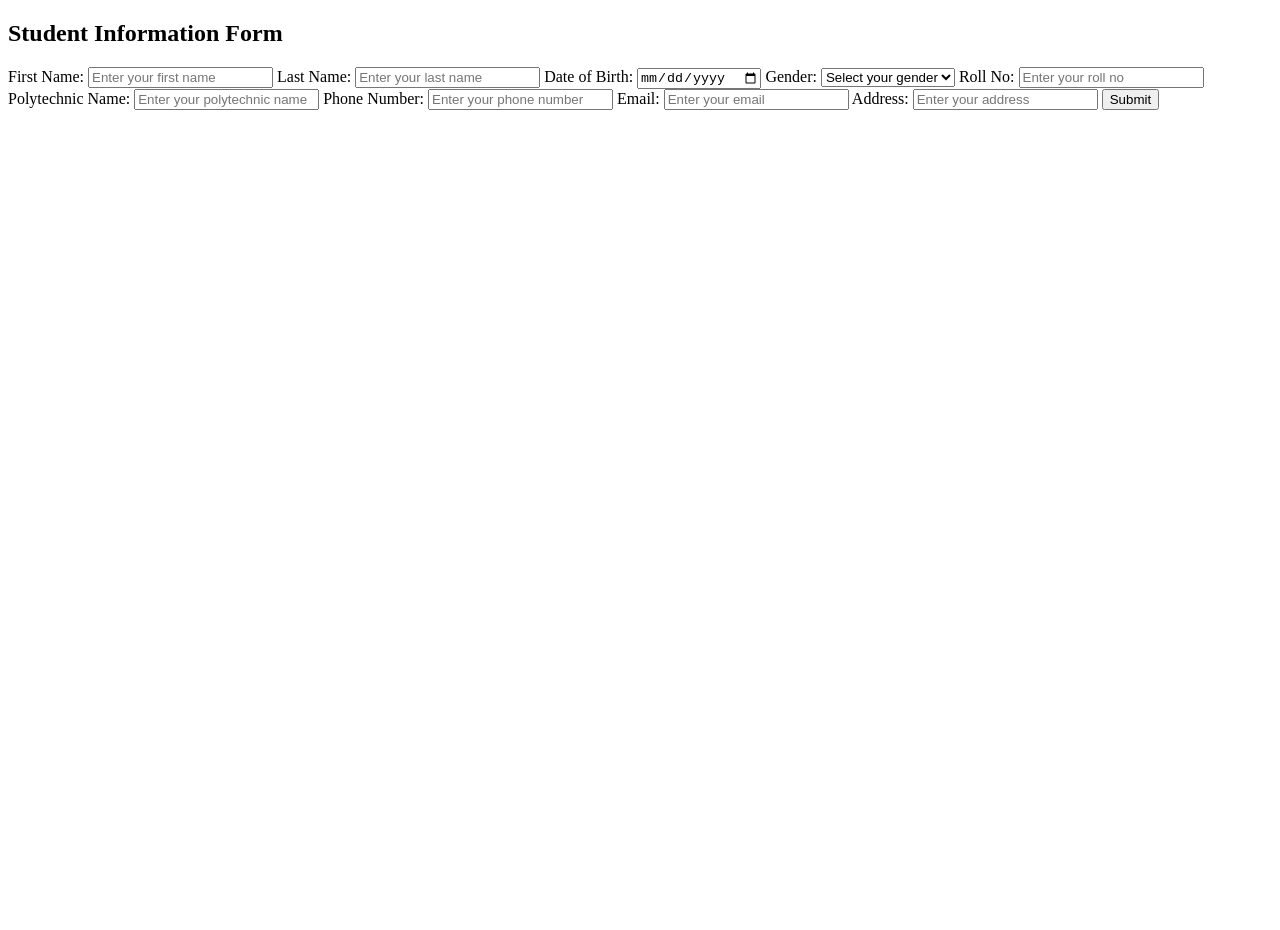
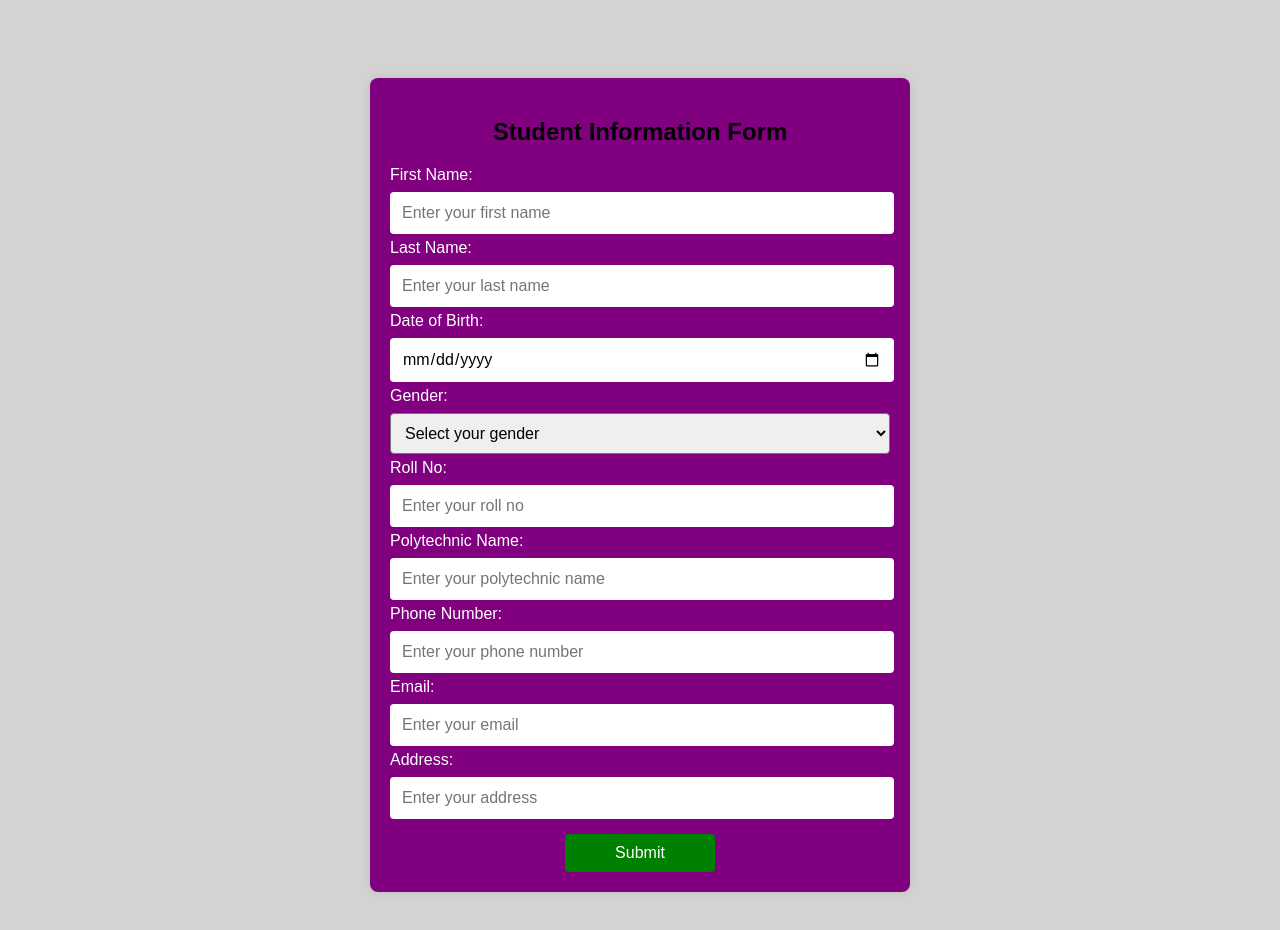
Before and after one commit to TarunBora-glitch/demo-form, a plain HTML site: page index.html in a window 1280 px wide. Before the commit the page ends 800 px from the top, so only its background shows below. Drawn offline with Linux system fonts and the light colour scheme.

Commit message:
Update index.html

```diff
--- a/index.html
+++ b/index.html
@@ -2,7 +2,7 @@
 <html>
 <head>
     <title>Student Information Form</title>
-    <link rel="stylesheet" href="project2.css">
+    <link rel="stylesheet" href="styles.css">
 </head>
 <body>
         <div class="formbox">
```
